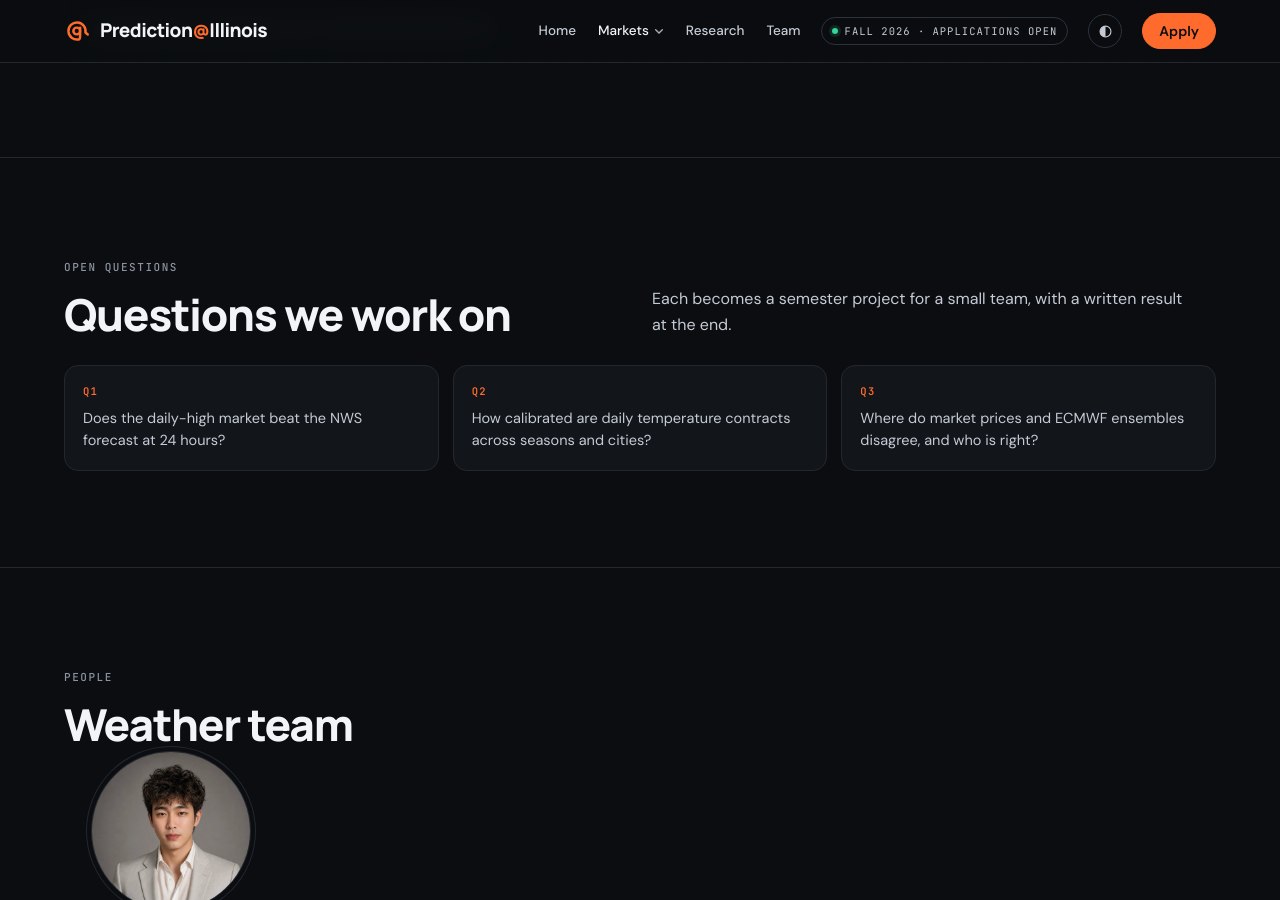
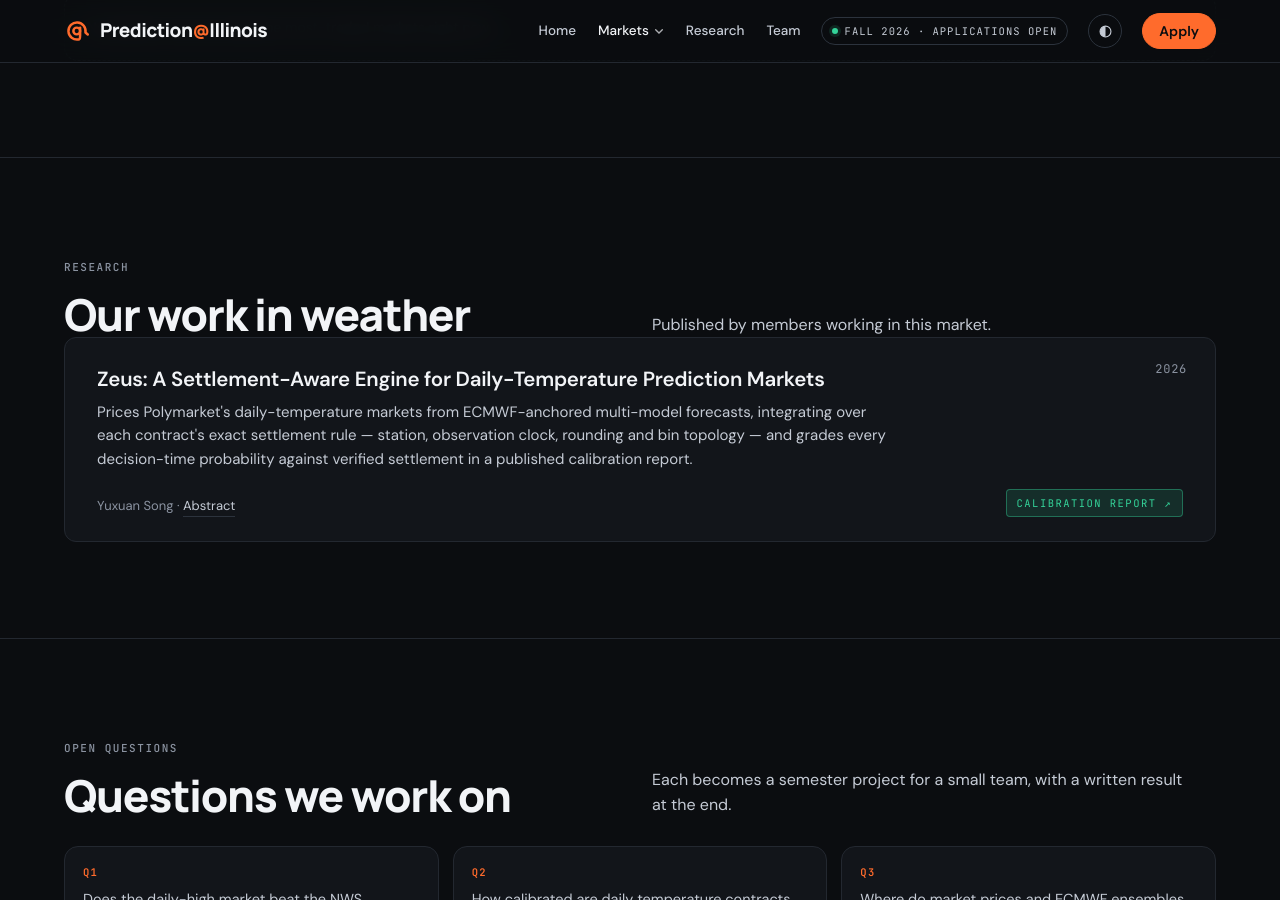
Before and after one commit to Prediction-Illinois/prediction-illinois.github.io, a Jekyll site: the page built from markets/weather.html, in a window 1280 px wide and 900 px high, scrolled down 637 px. Built offline with Jekyll 4.4.1, drawn with Linux system fonts in a browser that asks for light colours.

Commit message:
Research: add Zeus (Yuxuan Song) — settlement-aware daily-temperature markets; listed under weather
Co-Authored-By: Claude Opus 5.5 <noreply@anthropic.com>

```diff
--- a/_data/research.yml
+++ b/_data/research.yml
@@ -48,3 +48,28 @@
     states, EFFR drift, integer hedge quantities and funding are accounted for. The current
     hold-to-settlement model is a baseline for further research. The next questions concern exit timing,
     contract and route selection, state coverage, execution and incremental portfolio capital.
+
+- title: "Zeus: A Settlement-Aware Engine for Daily-Temperature Prediction Markets"
+  authors:
+    - name: Yuxuan Song
+      affiliation: University of Illinois Urbana-Champaign
+      linkedin: https://www.linkedin.com/in/fitz-song/
+  year: 2026
+  status: Research system
+  kind: tool             # green badge
+  badge: Calibration report
+  badge_url: https://github.com/fitz-s/zeus/blob/main/docs/reference/calibration_report.md
+  markets: [weather]
+  summary: Prices Polymarket's daily-temperature markets from ECMWF-anchored multi-model forecasts, integrating over each contract's exact settlement rule — station, observation clock, rounding and bin topology — and grades every decision-time probability against verified settlement in a published calibration report.
+  links:
+    code: https://github.com/fitz-s/zeus      # source-available (all rights reserved), not open source
+  abstract: >
+    Each daily-temperature contract turns a city's weather, a settlement station, an observation
+    convention, and an integer rounding rule into a family of mutually exclusive claims. A forecast can
+    be meteorologically accurate and still lose because it prices the wrong station, the wrong preimage
+    of a rounded bin, or a book that cannot fill at the assumed cost. The engine therefore treats
+    understanding as a chain of proof. It records what evidence existed before the decision, turns the
+    forecast into one probability distribution over the complete settlement space, maps each executable
+    route to its actual payoff, and commits only when the lower tail of that decision remains useful after
+    depth, fees, and existing exposure. Settlement judges the exact belief the system committed to — not a
+    more favorable story reconstructed afterwards.
```
